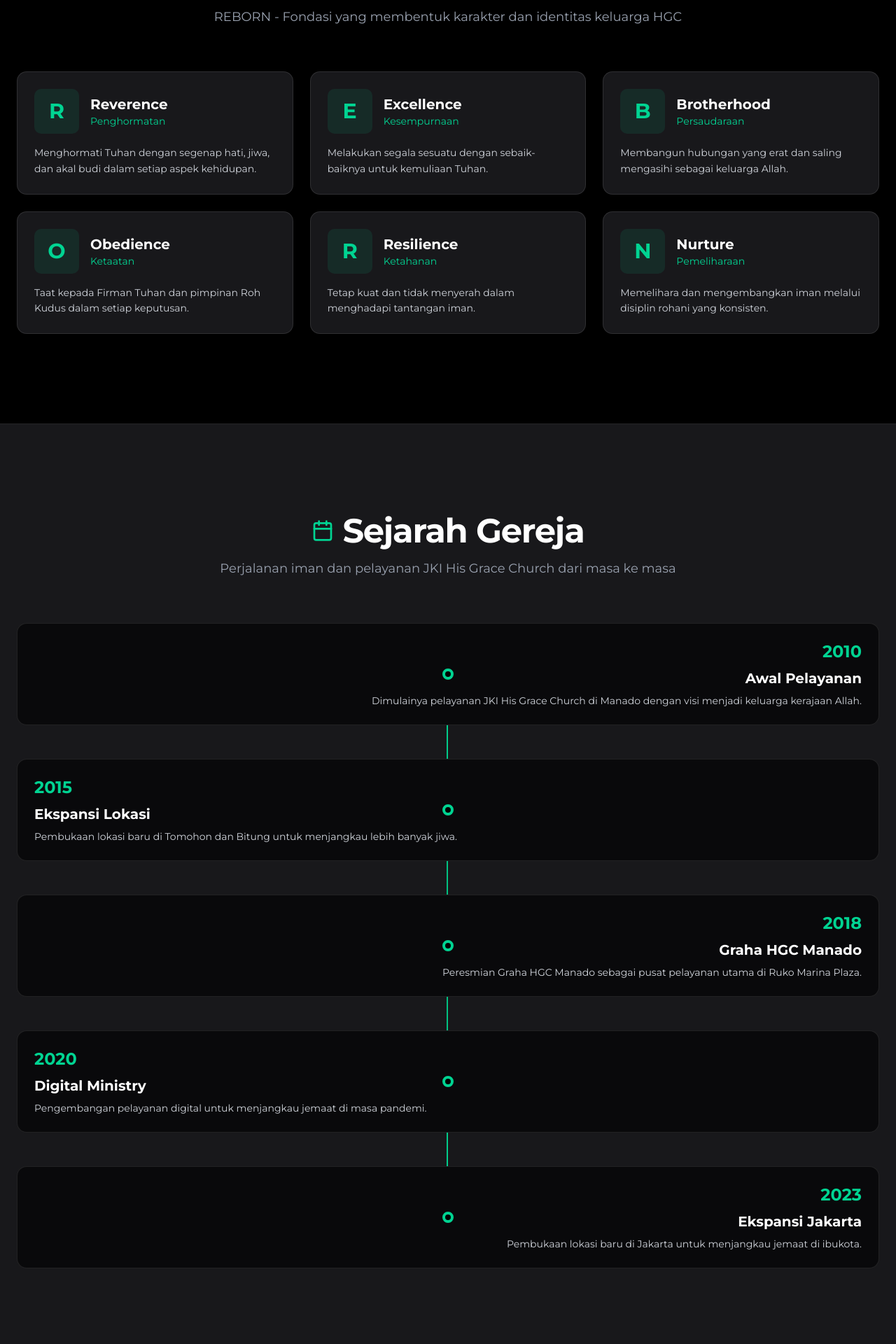
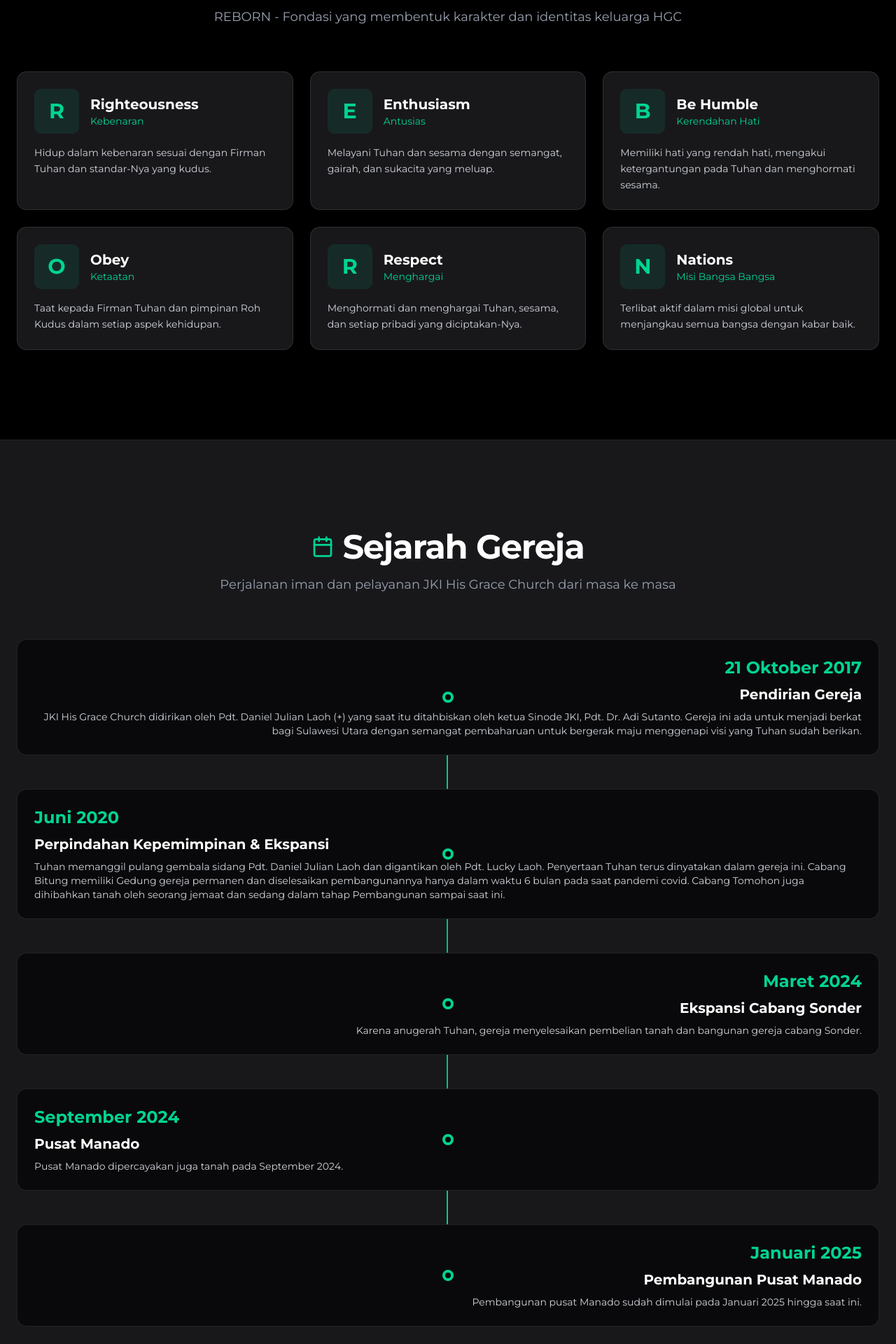
Before and after one commit to stewardyohanes/HGC-APP, a Next.js app: page /about in a window 1280 px wide. Shown: the part 1200-3120 px from the top of the page at 70% size. Built offline with nearby package versions, Linux system fonts and the light colour scheme.

Commit message:
Update AboutPage content with new values and historical milestones, enhancing clarity and relevance of information presented. Adjust keys for mapping to improve consistency in rendering components.

```diff
--- a/app/about/page.tsx
+++ b/app/about/page.tsx
@@ -20,67 +20,67 @@
 const rebornValues = [
   {
     letter: "R",
-    word: "Reverence",
-    meaning: "Penghormatan",
-    description: "Menghormati Tuhan dengan segenap hati, jiwa, dan akal budi dalam setiap aspek kehidupan.",
+    word: "Righteousness",
+    meaning: "Kebenaran",
+    description: "Hidup dalam kebenaran sesuai dengan Firman Tuhan dan standar-Nya yang kudus.",
   },
   {
     letter: "E",
-    word: "Excellence",
-    meaning: "Kesempurnaan",
-    description: "Melakukan segala sesuatu dengan sebaik-baiknya untuk kemuliaan Tuhan.",
+    word: "Enthusiasm",
+    meaning: "Antusias",
+    description: "Melayani Tuhan dan sesama dengan semangat, gairah, dan sukacita yang meluap.",
   },
   {
     letter: "B",
-    word: "Brotherhood",
-    meaning: "Persaudaraan",
-    description: "Membangun hubungan yang erat dan saling mengasihi sebagai keluarga Allah.",
+    word: "Be Humble",
+    meaning: "Kerendahan Hati",
+    description: "Memiliki hati yang rendah hati, mengakui ketergantungan pada Tuhan dan menghormati sesama.",
   },
   {
     letter: "O",
-    word: "Obedience",
+    word: "Obey",
     meaning: "Ketaatan",
-    description: "Taat kepada Firman Tuhan dan pimpinan Roh Kudus dalam setiap keputusan.",
+    description: "Taat kepada Firman Tuhan dan pimpinan Roh Kudus dalam setiap aspek kehidupan.",
   },
   {
     letter: "R",
-    word: "Resilience",
-    meaning: "Ketahanan",
-    description: "Tetap kuat dan tidak menyerah dalam menghadapi tantangan iman.",
+    word: "Respect",
+    meaning: "Menghargai",
+    description: "Menghormati dan menghargai Tuhan, sesama, dan setiap pribadi yang diciptakan-Nya.",
   },
   {
     letter: "N",
-    word: "Nurture",
-    meaning: "Pemeliharaan",
-    description: "Memelihara dan mengembangkan iman melalui disiplin rohani yang konsisten.",
+    word: "Nations",
+    meaning: "Misi Bangsa Bangsa",
+    description: "Terlibat aktif dalam misi global untuk menjangkau semua bangsa dengan kabar baik.",
   },
 ];
 
 const historyTimeline = [
   {
-    year: "2010",
-    title: "Awal Pelayanan",
-    description: "Dimulainya pelayanan JKI His Grace Church di Manado dengan visi menjadi keluarga kerajaan Allah.",
+    year: "21 Oktober 2017",
+    title: "Pendirian Gereja",
+    description: "JKI His Grace Church didirikan oleh Pdt. Daniel Julian Laoh (+) yang saat itu ditahbiskan oleh ketua Sinode JKI, Pdt. Dr. Adi Sutanto. Gereja ini ada untuk menjadi berkat bagi Sulawesi Utara dengan semangat pembaharuan untuk bergerak maju menggenapi visi yang Tuhan sudah berikan.",
   },
   {
-    year: "2015",
-    title: "Ekspansi Lokasi",
-    description: "Pembukaan lokasi baru di Tomohon dan Bitung untuk menjangkau lebih banyak jiwa.",
+    year: "Juni 2020",
+    title: "Perpindahan Kepemimpinan & Ekspansi",
+    description: "Tuhan memanggil pulang gembala sidang Pdt. Daniel Julian Laoh dan digantikan oleh Pdt. Lucky Laoh. Penyertaan Tuhan terus dinyatakan dalam gereja ini. Cabang Bitung memiliki Gedung gereja permanen dan diselesaikan pembangunannya hanya dalam waktu 6 bulan pada saat pandemi covid. Cabang Tomohon juga dihibahkan tanah oleh seorang jemaat dan sedang dalam tahap Pembangunan sampai saat ini.",
   },
   {
-    year: "2018",
-    title: "Graha HGC Manado",
-    description: "Peresmian Graha HGC Manado sebagai pusat pelayanan utama di Ruko Marina Plaza.",
+    year: "Maret 2024",
+    title: "Ekspansi Cabang Sonder",
+    description: "Karena anugerah Tuhan, gereja menyelesaikan pembelian tanah dan bangunan gereja cabang Sonder.",
   },
   {
-    year: "2020",
-    title: "Digital Ministry",
-    description: "Pengembangan pelayanan digital untuk menjangkau jemaat di masa pandemi.",
+    year: "September 2024",
+    title: "Pusat Manado",
+    description: "Pusat Manado dipercayakan juga tanah pada September 2024.",
   },
   {
-    year: "2023",
-    title: "Ekspansi Jakarta",
-    description: "Pembukaan lokasi baru di Jakarta untuk menjangkau jemaat di ibukota.",
+    year: "Januari 2025",
+    title: "Pembangunan Pusat Manado",
+    description: "Pembangunan pusat Manado sudah dimulai pada Januari 2025 hingga saat ini.",
   },
 ];
 
@@ -218,7 +218,7 @@
           <div className="grid gap-6 md:grid-cols-2 lg:grid-cols-3">
             {rebornValues.map((value, index) => (
               <motion.div
-                key={value.letter}
+                key={value.word}
                 initial={{ opacity: 0, y: 30 }}
                 whileInView={{ opacity: 1, y: 0 }}
                 viewport={{ once: true }}
@@ -332,7 +332,7 @@
           <div className="grid gap-8 md:grid-cols-3">
             {leadershipTeam.map((leader, index) => (
               <motion.div
-                key={leader.name}
+                key={leader.position}
                 initial={{ opacity: 0, y: 30 }}
                 whileInView={{ opacity: 1, y: 0 }}
                 viewport={{ once: true }}
```
